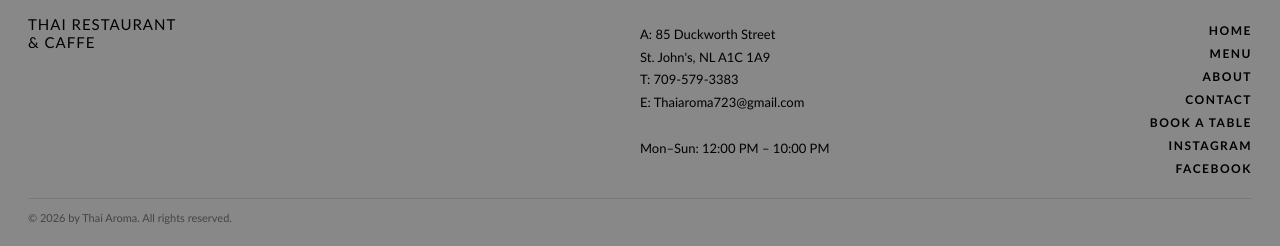
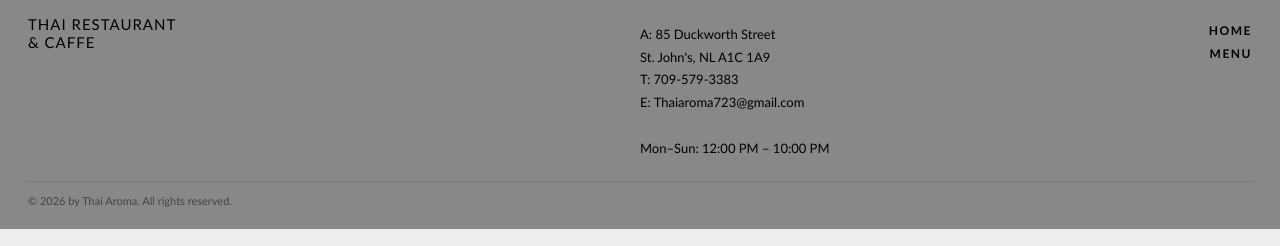
Before and after one commit to Solarized-Abner/aromanl, a plain HTML site: page index.html in a window 1280 px wide. Shown: the part 1909-2155 px from the top of the page. Drawn offline with Linux system fonts and the light colour scheme.

Commit message:
Simplify footer links in index.html

```diff
--- a/index.html
+++ b/index.html
@@ -112,12 +112,7 @@
       </div>
       <div class="footer-box3">
         <a href="index.html">HOME</a>
-        <a href="menu.html">MENU</a>
-        <a href="about.html">ABOUT</a>
-        <a href="about.html#contact">CONTACT</a>
-        <a href="book-a-table.html">BOOK A TABLE</a>
-        <a href="#!" target="_blank" rel="noopener noreferrer">INSTAGRAM</a>
-        <a href="#!" target="_blank" rel="noopener noreferrer">FACEBOOK</a>
+        <a href="#">MENU</a>
       </div>
     </div>
     <p>&copy; 2026 by Thai Aroma. All rights reserved.</p>
```
